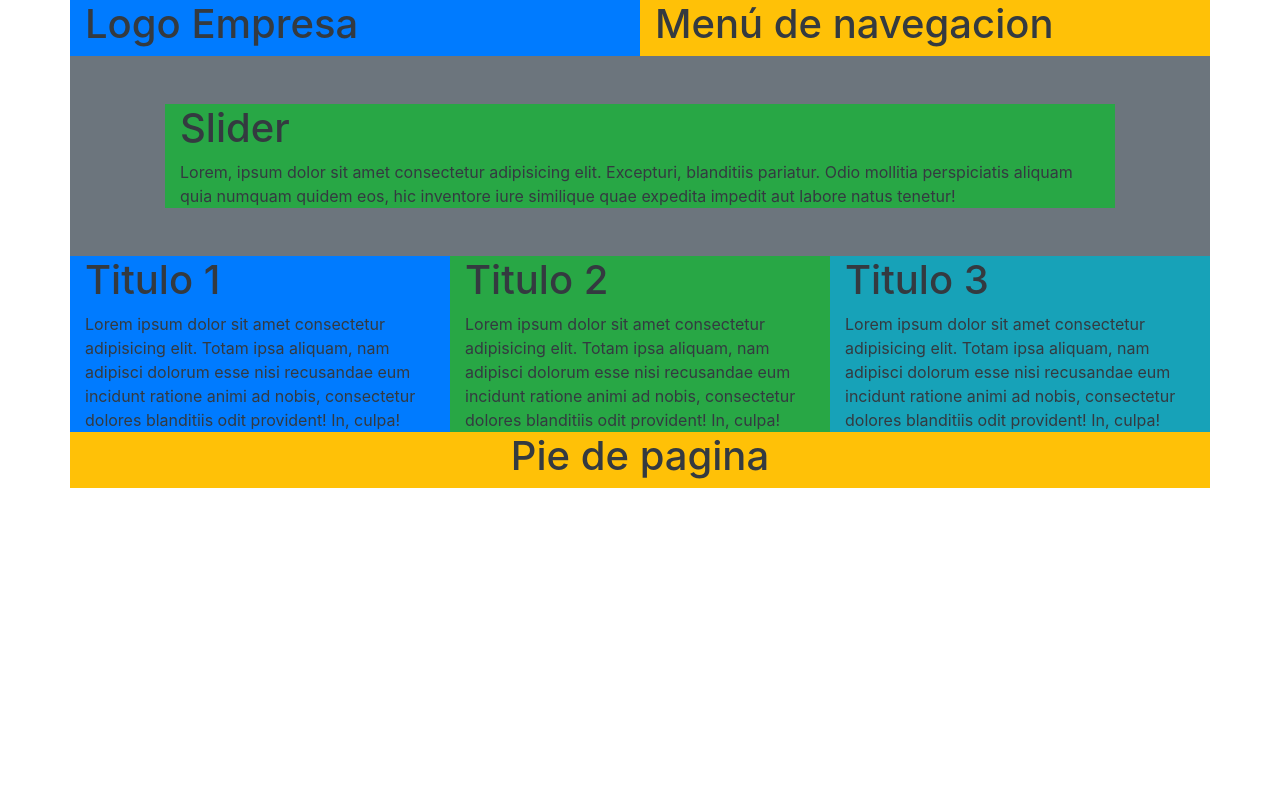
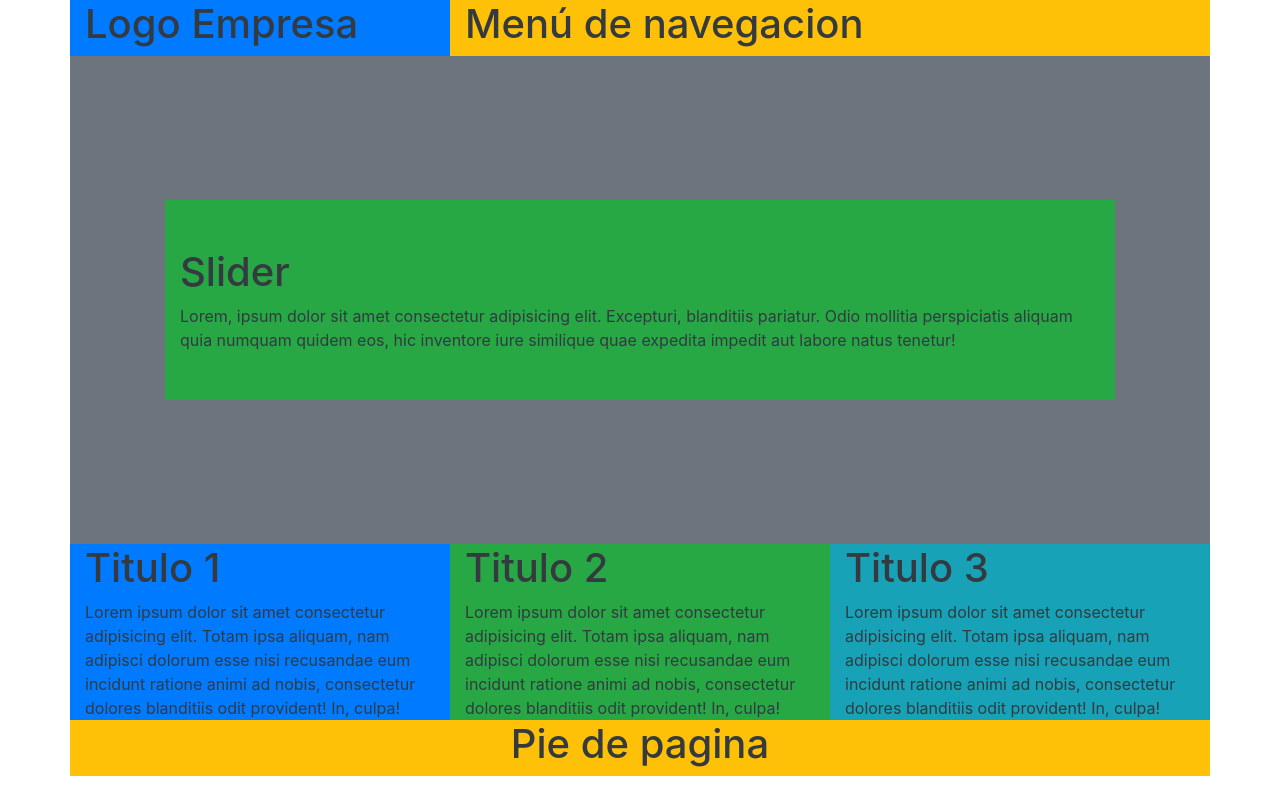
Before and after one commit to uaslp-appweb/ejemplos-bootrap-itseddieschz, a plain HTML site: page 7-excercise-bootstrap.html in a window 1280 px wide. Drawn offline with nearby package versions, Linux system fonts and the light colour scheme.

Commit message:
Excercise template

```diff
--- a/7-excercise-bootstrap.html
+++ b/7-excercise-bootstrap.html
@@ -13,15 +13,15 @@
 <body>
     <div class="container bg-secondary">
         <div class="row">
-            <div class="col-sm-6 bg-primary text-dark">
+            <div class="col-lg-4 col-md-6 bg-primary text-dark">
                 <h1>Logo Empresa</h1>
             </div>
-            <div class="col-sm-6 bg-warning text-dark">
+            <div class="col-lg-8 col-md-6 bg-warning text-dark">
                 <h1> Menú de navegacion</h1>
             </div>
         </div>
-        <div class="row align-content-center justify-content-center">
-            <div class="col-10 bg-success text-dark my-5 mx-3 align-self-center">
+        <div class="row align-content-center justify-content-center my-5 py-5">
+            <div class="col-10 bg-success text-dark my-5 py-5 mx-3 align-self-center">
                 <h1>Slider</h1>
                 Lorem, ipsum dolor sit amet consectetur adipisicing elit. Excepturi, blanditiis pariatur. Odio mollitia perspiciatis aliquam
                 quia numquam quidem eos, hic inventore iure similique quae expedita impedit aut labore natus tenetur!
```
